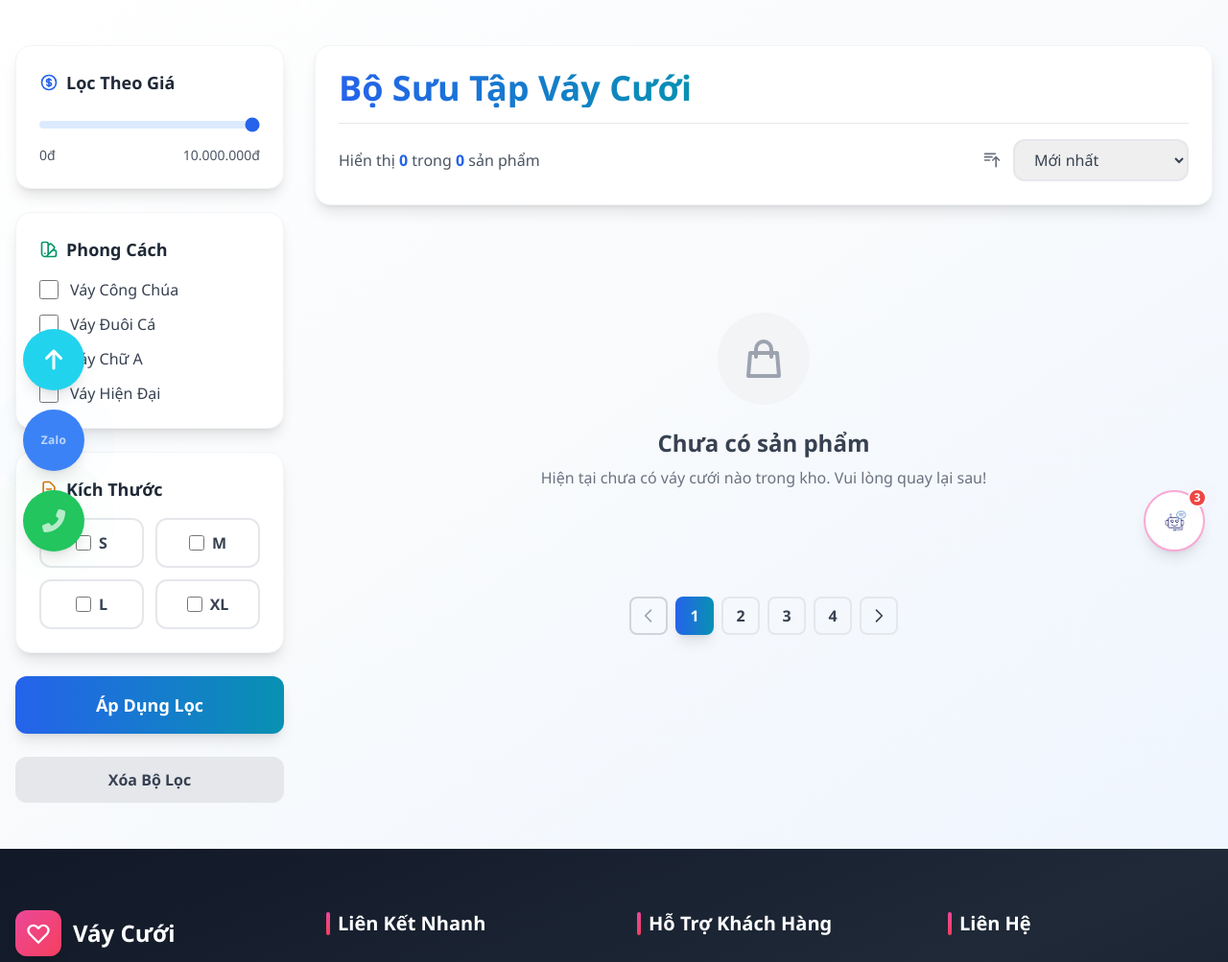
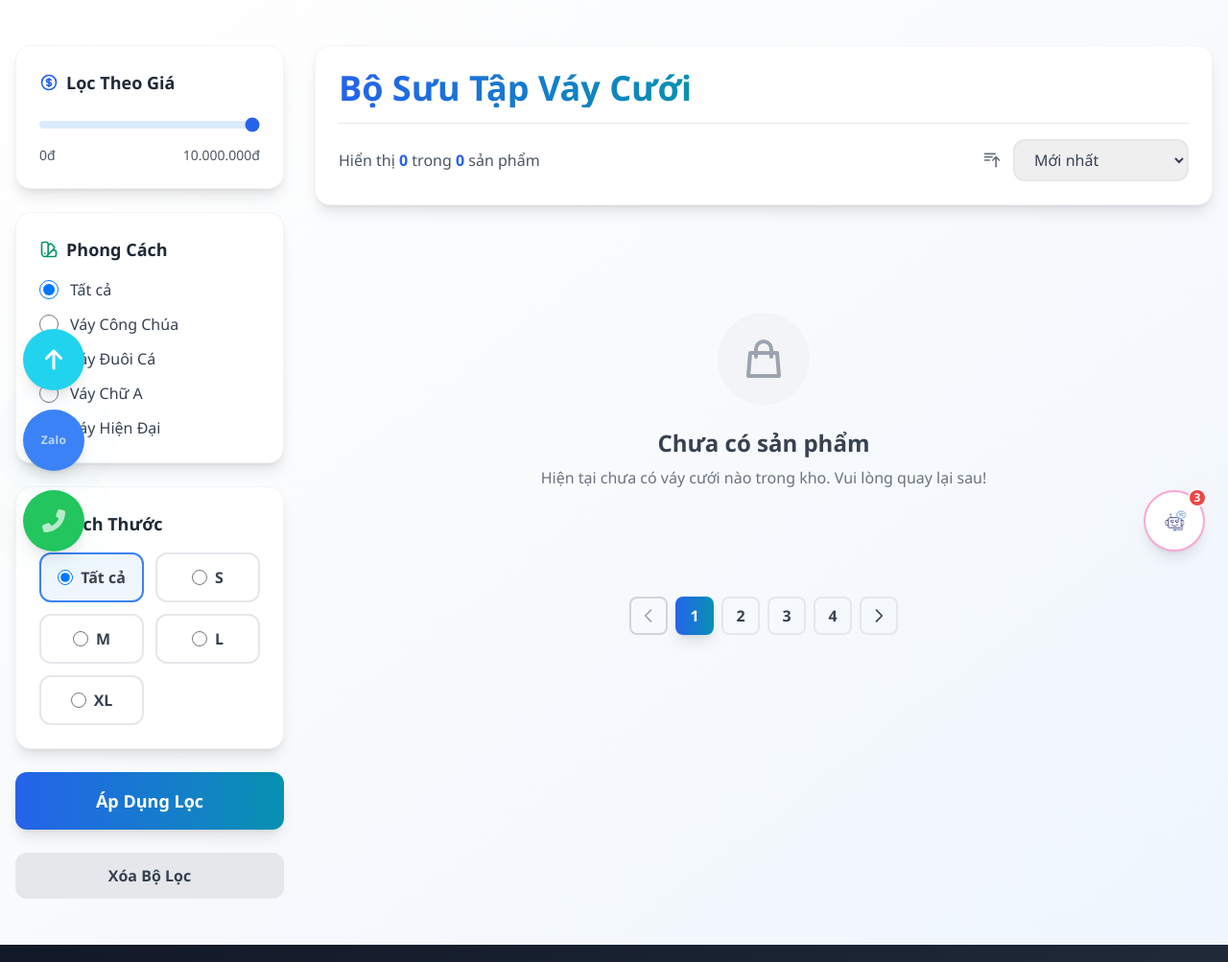
Before and after one commit to KyThuatTVU/DuAn_VayCuoi, a PHP site: page /products.php in a window 1280 px wide. Shown: the part 201-1204 px from the top of the page at 96% size. Run offline with PHP 8.4, Linux system fonts and the light colour scheme; tables that the repository leaves empty or names only in its code hold one stand-in row (values such as "Sample post"); some libraries are stand-ins or nearby versions.

Commit message:
SỬa bộ lọc lại thành radiobuttion

```diff
--- a/products.php
+++ b/products.php
@@ -128,19 +128,23 @@ require_once 'includes/header.php';
                     </h3>
                     <div class="space-y-3">
                         <label class="flex items-center gap-3 cursor-pointer group">
-                            <input type="checkbox" name="style" value="công chúa" class="style-filter w-5 h-5 text-blue-600 border-gray-300 rounded focus:ring-blue-500">
+                            <input type="radio" name="style" value="" class="style-filter w-5 h-5 text-blue-600 border-gray-300 focus:ring-blue-500" checked>
+                            <span class="text-gray-700 group-hover:text-blue-600 transition-colors font-medium">Tất cả</span>
+                        </label>
+                        <label class="flex items-center gap-3 cursor-pointer group">
+                            <input type="radio" name="style" value="công chúa" class="style-filter w-5 h-5 text-blue-600 border-gray-300 focus:ring-blue-500">
                             <span class="text-gray-700 group-hover:text-blue-600 transition-colors">Váy Công Chúa</span>
                         </label>
                         <label class="flex items-center gap-3 cursor-pointer group">
-                            <input type="checkbox" name="style" value="đuôi cá" class="style-filter w-5 h-5 text-blue-600 border-gray-300 rounded focus:ring-blue-500">
+                            <input type="radio" name="style" value="đuôi cá" class="style-filter w-5 h-5 text-blue-600 border-gray-300 focus:ring-blue-500">
                             <span class="text-gray-700 group-hover:text-blue-600 transition-colors">Váy Đuôi Cá</span>
                         </label>
                         <label class="flex items-center gap-3 cursor-pointer group">
-                            <input type="checkbox" name="style" value="chữ a" class="style-filter w-5 h-5 text-blue-600 border-gray-300 rounded focus:ring-blue-500">
+                            <input type="radio" name="style" value="chữ a" class="style-filter w-5 h-5 text-blue-600 border-gray-300 focus:ring-blue-500">
                             <span class="text-gray-700 group-hover:text-blue-600 transition-colors">Váy Chữ A</span>
                         </label>
                         <label class="flex items-center gap-3 cursor-pointer group">
-                            <input type="checkbox" name="style" value="hiện đại" class="style-filter w-5 h-5 text-blue-600 border-gray-300 rounded focus:ring-blue-500">
+                            <input type="radio" name="style" value="hiện đại" class="style-filter w-5 h-5 text-blue-600 border-gray-300 focus:ring-blue-500">
                             <span class="text-gray-700 group-hover:text-blue-600 transition-colors">Váy Hiện Đại</span>
                         </label>
                     </div>
@@ -155,20 +159,24 @@ require_once 'includes/header.php';
                         Kích Thước
                     </h3>
                     <div class="grid grid-cols-2 gap-3">
-                        <label class="flex items-center justify-center gap-2 px-4 py-3 border-2 border-gray-200 rounded-xl cursor-pointer hover:border-blue-500 hover:bg-blue-50 transition-all">
-                            <input type="checkbox" value="S" class="size-filter w-4 h-4 text-blue-600 border-gray-300 rounded focus:ring-blue-500">
+                        <label class="flex items-center justify-center gap-2 px-4 py-3 border-2 border-gray-200 rounded-xl cursor-pointer hover:border-blue-500 hover:bg-blue-50 transition-all has-[:checked]:border-blue-500 has-[:checked]:bg-blue-50">
+                            <input type="radio" name="size" value="" class="size-filter w-4 h-4 text-blue-600 border-gray-300 focus:ring-blue-500" checked>
+                            <span class="font-semibold text-gray-700">Tất cả</span>
+                        </label>
+                        <label class="flex items-center justify-center gap-2 px-4 py-3 border-2 border-gray-200 rounded-xl cursor-pointer hover:border-blue-500 hover:bg-blue-50 transition-all has-[:checked]:border-blue-500 has-[:checked]:bg-blue-50">
+                            <input type="radio" name="size" value="S" class="size-filter w-4 h-4 text-blue-600 border-gray-300 focus:ring-blue-500">
                             <span class="font-semibold text-gray-700">S</span>
                         </label>
-                        <label class="flex items-center justify-center gap-2 px-4 py-3 border-2 border-gray-200 rounded-xl cursor-pointer hover:border-blue-500 hover:bg-blue-50 transition-all">
-                            <input type="checkbox" value="M" class="size-filter w-4 h-4 text-blue-600 border-gray-300 rounded focus:ring-blue-500">
+                        <label class="flex items-center justify-center gap-2 px-4 py-3 border-2 border-gray-200 rounded-xl cursor-pointer hover:border-blue-500 hover:bg-blue-50 transition-all has-[:checked]:border-blue-500 has-[:checked]:bg-blue-50">
+                            <input type="radio" name="size" value="M" class="size-filter w-4 h-4 text-blue-600 border-gray-300 focus:ring-blue-500">
                             <span class="font-semibold text-gray-700">M</span>
                         </label>
-                        <label class="flex items-center justify-center gap-2 px-4 py-3 border-2 border-gray-200 rounded-xl cursor-pointer hover:border-blue-500 hover:bg-blue-50 transition-all">
-                            <input type="checkbox" value="L" class="size-filter w-4 h-4 text-blue-600 border-gray-300 rounded focus:ring-blue-500">
+                        <label class="flex items-center justify-center gap-2 px-4 py-3 border-2 border-gray-200 rounded-xl cursor-pointer hover:border-blue-500 hover:bg-blue-50 transition-all has-[:checked]:border-blue-500 has-[:checked]:bg-blue-50">
+                            <input type="radio" name="size" value="L" class="size-filter w-4 h-4 text-blue-600 border-gray-300 focus:ring-blue-500">
                             <span class="font-semibold text-gray-700">L</span>
                         </label>
-                        <label class="flex items-center justify-center gap-2 px-4 py-3 border-2 border-gray-200 rounded-xl cursor-pointer hover:border-blue-500 hover:bg-blue-50 transition-all">
-                            <input type="checkbox" value="XL" class="size-filter w-4 h-4 text-blue-600 border-gray-300 rounded focus:ring-blue-500">
+                        <label class="flex items-center justify-center gap-2 px-4 py-3 border-2 border-gray-200 rounded-xl cursor-pointer hover:border-blue-500 hover:bg-blue-50 transition-all has-[:checked]:border-blue-500 has-[:checked]:bg-blue-50">
+                            <input type="radio" name="size" value="XL" class="size-filter w-4 h-4 text-blue-600 border-gray-300 focus:ring-blue-500">
                             <span class="font-semibold text-gray-700">XL</span>
                         </label>
                     </div>
@@ -419,19 +427,23 @@ require_once 'includes/header.php';
                 </h4>
                 <div class="space-y-3">
                     <label class="flex items-center gap-3 cursor-pointer">
-                        <input type="checkbox" value="công chúa" class="mobile-style-filter w-5 h-5 text-blue-600 border-gray-300 rounded focus:ring-blue-500">
+                        <input type="radio" name="mobile-style" value="" class="mobile-style-filter w-5 h-5 text-blue-600 border-gray-300 focus:ring-blue-500" checked>
+                        <span class="text-gray-700 font-medium">Tất cả</span>
+                    </label>
+                    <label class="flex items-center gap-3 cursor-pointer">
+                        <input type="radio" name="mobile-style" value="công chúa" class="mobile-style-filter w-5 h-5 text-blue-600 border-gray-300 focus:ring-blue-500">
                         <span class="text-gray-700">Váy Công Chúa</span>
                     </label>
                     <label class="flex items-center gap-3 cursor-pointer">
-                        <input type="checkbox" value="đuôi cá" class="mobile-style-filter w-5 h-5 text-blue-600 border-gray-300 rounded focus:ring-blue-500">
+                        <input type="radio" name="mobile-style" value="đuôi cá" class="mobile-style-filter w-5 h-5 text-blue-600 border-gray-300 focus:ring-blue-500">
                         <span class="text-gray-700">Váy Đuôi Cá</span>
                     </label>
                     <label class="flex items-center gap-3 cursor-pointer">
-                        <input type="checkbox" value="chữ a" class="mobile-style-filter w-5 h-5 text-blue-600 border-gray-300 rounded focus:ring-blue-500">
+                        <input type="radio" name="mobile-style" value="chữ a" class="mobile-style-filter w-5 h-5 text-blue-600 border-gray-300 focus:ring-blue-500">
                         <span class="text-gray-700">Váy Chữ A</span>
                     </label>
                     <label class="flex items-center gap-3 cursor-pointer">
-                        <input type="checkbox" value="hiện đại" class="mobile-style-filter w-5 h-5 text-blue-600 border-gray-300 rounded focus:ring-blue-500">
+                        <input type="radio" name="mobile-style" value="hiện đại" class="mobile-style-filter w-5 h-5 text-blue-600 border-gray-300 focus:ring-blue-500">
                         <span class="text-gray-700">Váy Hiện Đại</span>
                     </label>
                 </div>
@@ -445,21 +457,25 @@ require_once 'includes/header.php';
                     </svg>
                     Kích Thước
                 </h4>
-                <div class="grid grid-cols-4 gap-2">
-                    <label class="flex items-center justify-center px-3 py-2 border-2 border-gray-200 rounded-lg cursor-pointer hover:border-blue-500 transition-all">
-                        <input type="checkbox" value="S" class="mobile-size-filter hidden">
+                <div class="grid grid-cols-3 gap-2">
+                    <label class="flex items-center justify-center px-3 py-2 border-2 border-gray-200 rounded-lg cursor-pointer hover:border-blue-500 hover:bg-blue-50 transition-all has-[:checked]:border-blue-500 has-[:checked]:bg-blue-50">
+                        <input type="radio" name="mobile-size" value="" class="mobile-size-filter w-4 h-4 text-blue-600 border-gray-300 focus:ring-blue-500" checked>
+                        <span class="font-semibold text-gray-700 text-sm">Tất cả</span>
+                    </label>
+                    <label class="flex items-center justify-center px-3 py-2 border-2 border-gray-200 rounded-lg cursor-pointer hover:border-blue-500 hover:bg-blue-50 transition-all has-[:checked]:border-blue-500 has-[:checked]:bg-blue-50">
+                        <input type="radio" name="mobile-size" value="S" class="mobile-size-filter w-4 h-4 text-blue-600 border-gray-300 focus:ring-blue-500">
                         <span class="font-semibold text-gray-700">S</span>
                     </label>
-                    <label class="flex items-center justify-center px-3 py-2 border-2 border-gray-200 rounded-lg cursor-pointer hover:border-blue-500 transition-all">
-                        <input type="checkbox" value="M" class="mobile-size-filter hidden">
+                    <label class="flex items-center justify-center px-3 py-2 border-2 border-gray-200 rounded-lg cursor-pointer hover:border-blue-500 hover:bg-blue-50 transition-all has-[:checked]:border-blue-500 has-[:checked]:bg-blue-50">
+                        <input type="radio" name="mobile-size" value="M" class="mobile-size-filter w-4 h-4 text-blue-600 border-gray-300 focus:ring-blue-500">
                         <span class="font-semibold text-gray-700">M</span>
                     </label>
-                    <label class="flex items-center justify-center px-3 py-2 border-2 border-gray-200 rounded-lg cursor-pointer hover:border-blue-500 transition-all">
-                        <input type="checkbox" value="L" class="mobile-size-filter hidden">
+                    <label class="flex items-center justify-center px-3 py-2 border-2 border-gray-200 rounded-lg cursor-pointer hover:border-blue-500 hover:bg-blue-50 transition-all has-[:checked]:border-blue-500 has-[:checked]:bg-blue-50">
+                        <input type="radio" name="mobile-size" value="L" class="mobile-size-filter w-4 h-4 text-blue-600 border-gray-300 focus:ring-blue-500">
                         <span class="font-semibold text-gray-700">L</span>
                     </label>
-                    <label class="flex items-center justify-center px-3 py-2 border-2 border-gray-200 rounded-lg cursor-pointer hover:border-blue-500 transition-all">
-                        <input type="checkbox" value="XL" class="mobile-size-filter hidden">
+                    <label class="flex items-center justify-center px-3 py-2 border-2 border-gray-200 rounded-lg cursor-pointer hover:border-blue-500 hover:bg-blue-50 transition-all has-[:checked]:border-blue-500 has-[:checked]:bg-blue-50">
+                        <input type="radio" name="mobile-size" value="XL" class="mobile-size-filter w-4 h-4 text-blue-600 border-gray-300 focus:ring-blue-500">
                         <span class="font-semibold text-gray-700">XL</span>
                     </label>
                 </div>
@@ -779,62 +795,74 @@ if (priceFilter && priceDisplay) {
 function filterProducts() {
     const maxPrice = priceFilter ? parseInt(priceFilter.value) : 10000000;
 
-    // Lấy các phong cách được chọn
-    const selectedStyles = [];
-    document.querySelectorAll('.style-filter:checked').forEach(cb => {
-        selectedStyles.push(cb.value.toLowerCase());
-    });
+    // Lấy phong cách được chọn (radio button - chỉ 1 giá trị)
+    const selectedStyleRadio = document.querySelector('.style-filter:checked');
+    const selectedStyle = selectedStyleRadio ? selectedStyleRadio.value.toLowerCase() : '';
 
-    // Lấy các size được chọn
-    const selectedSizes = [];
-    document.querySelectorAll('.size-filter:checked').forEach(cb => {
-        selectedSizes.push(cb.value.toUpperCase());
-    });
+    // Lấy size được chọn (radio button - chỉ 1 giá trị)
+    const selectedSizeRadio = document.querySelector('.size-filter:checked');
+    const selectedSize = selectedSizeRadio ? selectedSizeRadio.value.toUpperCase() : '';
 
     // Lọc sản phẩm
     filteredProducts = allProducts.filter(product => {
         // Lọc theo giá
         if (parseFloat(product.gia_thue) > maxPrice) return false;
 
-        // Lọc theo phong cách
-        if (selectedStyles.length > 0) {
+        // Lọc theo phong cách (chỉ khi có chọn, không phải "Tất cả")
+        if (selectedStyle && selectedStyle !== '') {
             // Ưu tiên dùng cột phong_cach từ DB nếu có
             const productStyle = (product.phong_cach || '').toLowerCase();
             const searchText = ((product.ten_vay || '') + ' ' + (product.mo_ta || '')).toLowerCase();
 
-            const hasStyle = selectedStyles.some(style => {
-                // Kiểm tra cột phong_cach trước
-                if (productStyle && productStyle === style) return true;
+            // Kiểm tra cột phong_cach trước
+            if (productStyle && productStyle === selectedStyle) {
+                // Match - tiếp tục
+            } else if (searchText.includes(selectedStyle)) {
                 // Fallback: tìm trong tên và mô tả
-                return searchText.includes(style);
-            });
-            if (!hasStyle) return false;
+            } else {
+                return false;
+            }
         }
 
-        // Lọc theo size
-        if (selectedSizes.length > 0) {
+        // Lọc theo size (chỉ khi có chọn, không phải "Tất cả")
+        if (selectedSize && selectedSize !== '') {
             // Ưu tiên dùng cột sizes từ DB nếu có (format: "S,M,L")
             const productSizes = (product.sizes || '').toUpperCase();
             const searchText = ((product.ten_vay || '') + ' ' + (product.mo_ta || '')).toUpperCase();
 
-            const hasSize = selectedSizes.some(size => {
-                // Kiểm tra cột sizes trước (từ bảng vay_cuoi_size)
-                if (productSizes) {
-                    const sizesArray = productSizes.split(',').map(s => s.trim());
-                    if (sizesArray.includes(size)) return true;
+            // Kiểm tra cột sizes trước (từ bảng vay_cuoi_size)
+            if (productSizes) {
+                const sizesArray = productSizes.split(',').map(s => s.trim());
+                if (sizesArray.includes(selectedSize)) {
+                    // Match - tiếp tục
+                } else {
+                    // Fallback: tìm trong tên và mô tả
+                    const patterns = [
+                        `SIZE ${selectedSize}`,
+                        `SIZE: ${selectedSize}`,
+                        ` ${selectedSize} `,
+                        `-${selectedSize}-`,
+                        `-${selectedSize}`,
+                        `${selectedSize}-`
+                    ];
+                    if (!patterns.some(p => searchText.includes(p))) {
+                        return false;
+                    }
                 }
+            } else {
                 // Fallback: tìm trong tên và mô tả
                 const patterns = [
-                    `SIZE ${size}`,
-                    `SIZE: ${size}`,
-                    ` ${size} `,
-                    `-${size}-`,
-                    `-${size}`,
-                    `${size}-`
+                    `SIZE ${selectedSize}`,
+                    `SIZE: ${selectedSize}`,
+                    ` ${selectedSize} `,
+                    `-${selectedSize}-`,
+                    `-${selectedSize}`,
+                    `${selectedSize}-`
                 ];
-                return patterns.some(p => searchText.includes(p));
-            });
-            if (!hasSize) return false;
+                if (!patterns.some(p => searchText.includes(p))) {
+                    return false;
+                }
+            }
         }
 
         return true;
@@ -980,10 +1008,17 @@ function resetFilters() {
         priceDisplay.textContent = '10.000.000đ';
     }
 
-    // Reset checkboxes
-    document.querySelectorAll('.style-filter, .size-filter').forEach(cb => {
-        cb.checked = false;
-    });
+    // Reset radio button về "Tất cả" cho phong cách
+    const allStyleRadio = document.querySelector('.style-filter[value=""]');
+    if (allStyleRadio) {
+        allStyleRadio.checked = true;
+    }
+
+    // Reset radio button về "Tất cả" cho size
+    const allSizeRadio = document.querySelector('.size-filter[value=""]');
+    if (allSizeRadio) {
+        allSizeRadio.checked = true;
+    }
 
     // Reset filtered products
     filteredProducts = [...allProducts];
@@ -1006,9 +1041,9 @@ document.addEventListener('DOMContentLoaded', function() {
         applyFilterBtn.addEventListener('click', filterProducts);
     }
 
-    // Lọc realtime khi thay đổi checkbox
-    document.querySelectorAll('.style-filter, .size-filter').forEach(cb => {
-        cb.addEventListener('change', filterProducts);
+    // Lọc realtime khi thay đổi radio button
+    document.querySelectorAll('.style-filter, .size-filter').forEach(input => {
+        input.addEventListener('change', filterProducts);
     });
 
     // Lọc realtime khi thay đổi giá (debounce)
@@ -1074,17 +1109,19 @@ document.addEventListener('DOMContentLoaded', function() {
                 priceDisplay.textContent = mobilePriceDisplay.textContent;
             }
 
-            // Sync style checkboxes
-            document.querySelectorAll('.mobile-style-filter').forEach((mobileCb, index) => {
-                const desktopCb = document.querySelectorAll('.style-filter')[index];
-                if (desktopCb) desktopCb.checked = mobileCb.checked;
-            });
+            // Sync style radio buttons
+            const selectedMobileStyle = document.querySelector('.mobile-style-filter:checked');
+            if (selectedMobileStyle) {
+                const desktopStyleRadio = document.querySelector(`.style-filter[value="${selectedMobileStyle.value}"]`);
+                if (desktopStyleRadio) desktopStyleRadio.checked = true;
+            }
 
-            // Sync size checkboxes
-            document.querySelectorAll('.mobile-size-filter').forEach((mobileCb, index) => {
-                const desktopCb = document.querySelectorAll('.size-filter')[index];
-                if (desktopCb) desktopCb.checked = mobileCb.checked;
-            });
+            // Sync size radio buttons
+            const selectedMobileSize = document.querySelector('.mobile-size-filter:checked');
+            if (selectedMobileSize) {
+                const desktopSizeRadio = document.querySelector(`.size-filter[value="${selectedMobileSize.value}"]`);
+                if (desktopSizeRadio) desktopSizeRadio.checked = true;
+            }
 
             filterProducts();
             closeMobileFilterModal();
@@ -1098,25 +1135,20 @@ document.addEventListener('DOMContentLoaded', function() {
                 mobilePriceFilter.value = 10000000;
                 mobilePriceDisplay.textContent = '10.000.000đ';
             }
-            document.querySelectorAll('.mobile-style-filter, .mobile-size-filter').forEach(cb => {
-                cb.checked = false;
-            });
+            // Reset mobile style radio về "Tất cả"
+            const allMobileStyleRadio = document.querySelector('.mobile-style-filter[value=""]');
+            if (allMobileStyleRadio) {
+                allMobileStyleRadio.checked = true;
+            }
+            // Reset mobile size radio về "Tất cả"
+            const allMobileSizeRadio = document.querySelector('.mobile-size-filter[value=""]');
+            if (allMobileSizeRadio) {
+                allMobileSizeRadio.checked = true;
+            }
             resetFilters();
             closeMobileFilterModal();
         });
     }
-
-    // Toggle style cho size buttons trên mobile
-    document.querySelectorAll('.mobile-size-filter').forEach(cb => {
-        cb.addEventListener('change', function() {
-            const label = this.closest('label');
-            if (this.checked) {
-                label.classList.add('border-blue-500', 'bg-blue-50');
-            } else {
-                label.classList.remove('border-blue-500', 'bg-blue-50');
-            }
-        });
-    });
 });
 </script>
 
```
